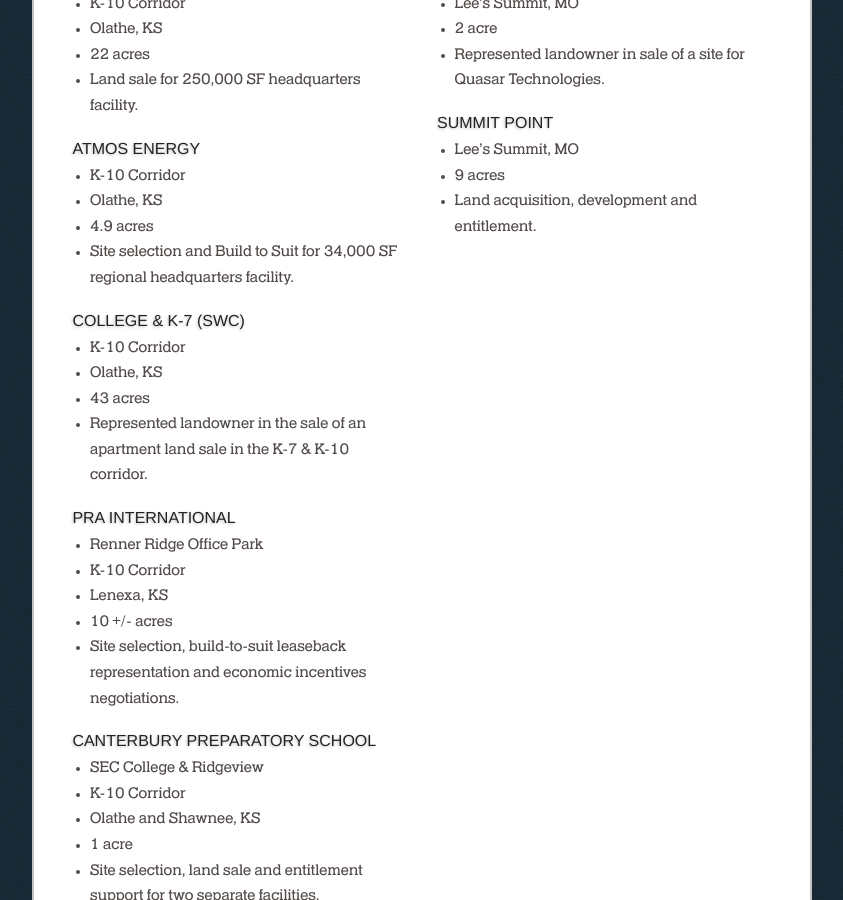
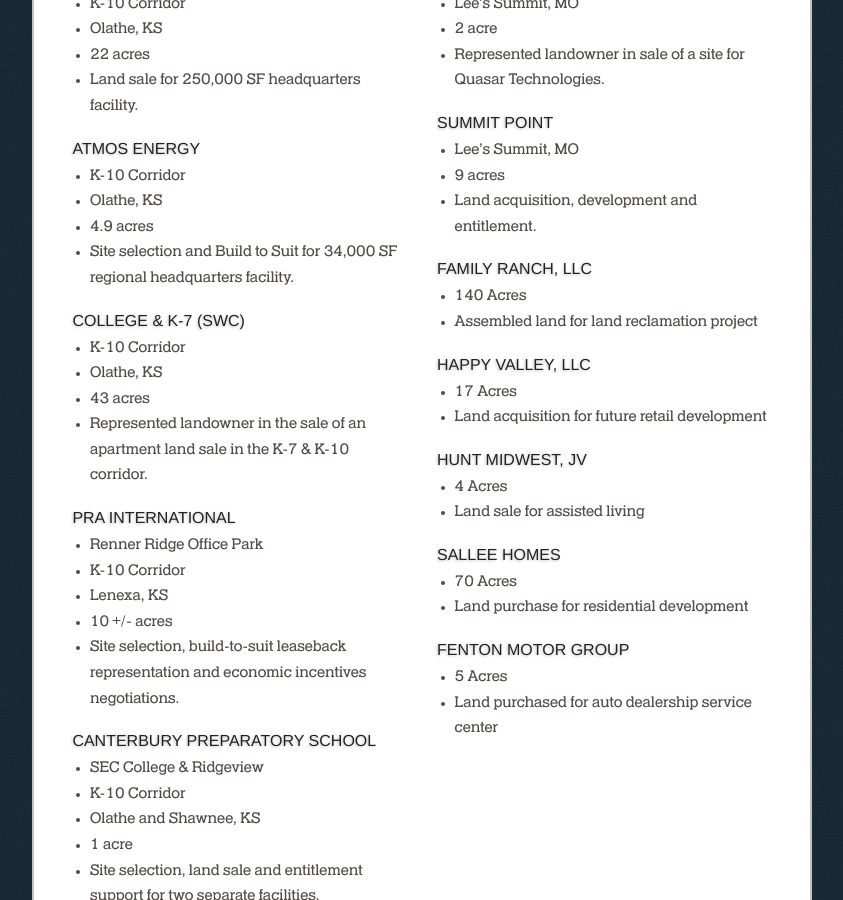
Before and after one commit to jiko/heisemeyer, a Jekyll site: the page built from properties.html, in a window 1280 px wide and 900 px high, scrolled down 837 px. Shown: the whole window, without its empty margins (218-1061 px from the left). Built offline with Jekyll 4.4.1, drawn with Linux system fonts in a browser that asks for light colours; Markdown is read by kramdown in place of the engine named in the settings.

Commit message:
Add to Missouri Land Sales section

```diff
--- a/properties.html
+++ b/properties.html
@@ -134,5 +134,40 @@
 <li>Land acquisition, development and entitlement.<br></li>
 </ul>
 
+<h3>Family Ranch, LLC</h3>
+
+<ul>
+<li>140 Acres</li>
+<li>Assembled land for land reclamation project</li>
+</ul>
+
+<h3>Happy Valley, LLC</h3>
+
+<ul>
+<li>17 Acres</li>
+<li>Land acquisition for future retail development</li>
+</ul>
+
+<h3>Hunt Midwest, JV</h3>
+
+<ul>
+<li>4 Acres</li>
+<li>Land sale for assisted living</li>
+</ul>
+
+<h3>Sallee Homes</h3>
+
+<ul>
+<li>70 Acres</li>
+<li>Land purchase for residential development</li>
+</ul>
+
+<h3>Fenton Motor Group</h3>
+
+<ul>
+<li>5 Acres</li>
+<li>Land purchased for auto dealership service center</li>
+</ul>
+
 </div>
 </div>
```
